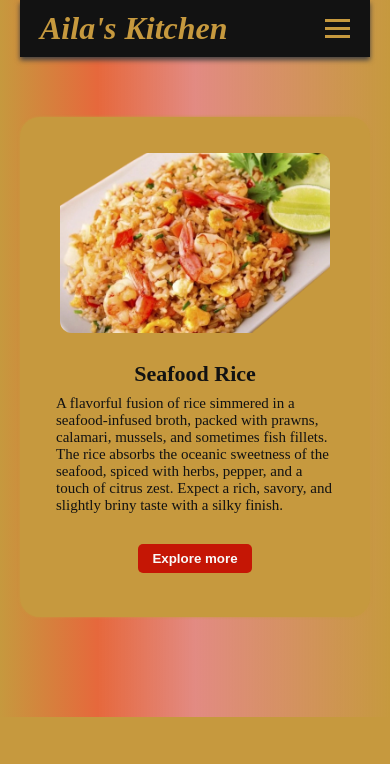
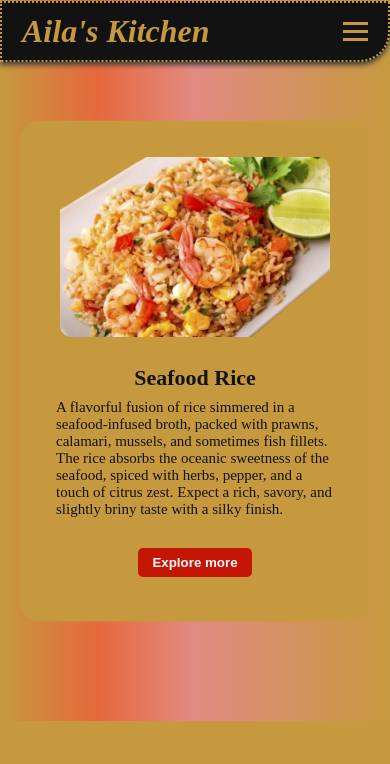
Before and after one commit to TipDevs/restaurant, a website built with webpack: page src/template.html in a window 390 px wide. Shown: the top 764 px of the page. Built offline with nearby package versions, Linux system fonts and the light colour scheme.

Commit message:
Improve UI and readability for users

```diff
--- a/src/styles/static.css
+++ b/src/styles/static.css
@@ -14,10 +14,12 @@ body {
 header {
     position: sticky;
     background-color: #121212;
-    top: 0;
-    width: 70%;
+    border: 2px dotted #c6993e;
+    top: 0.1%;
+    width: 98%;
+    border-radius: 20px;
     min-width: 350px;
-    max-width: 1000px;
+    /* max-width: 1000px; */
     align-self: center;
     display: flex;
     flex: 0.5;
@@ -152,6 +154,10 @@ footer {
     gap: 10px;
 }
 @media(max-width: 780px) {
+    header {
+        width: 100%;
+        border-radius: 0 0 30px 0;
+    }
     header .desktop_nav {
         display: none;
     }
```
